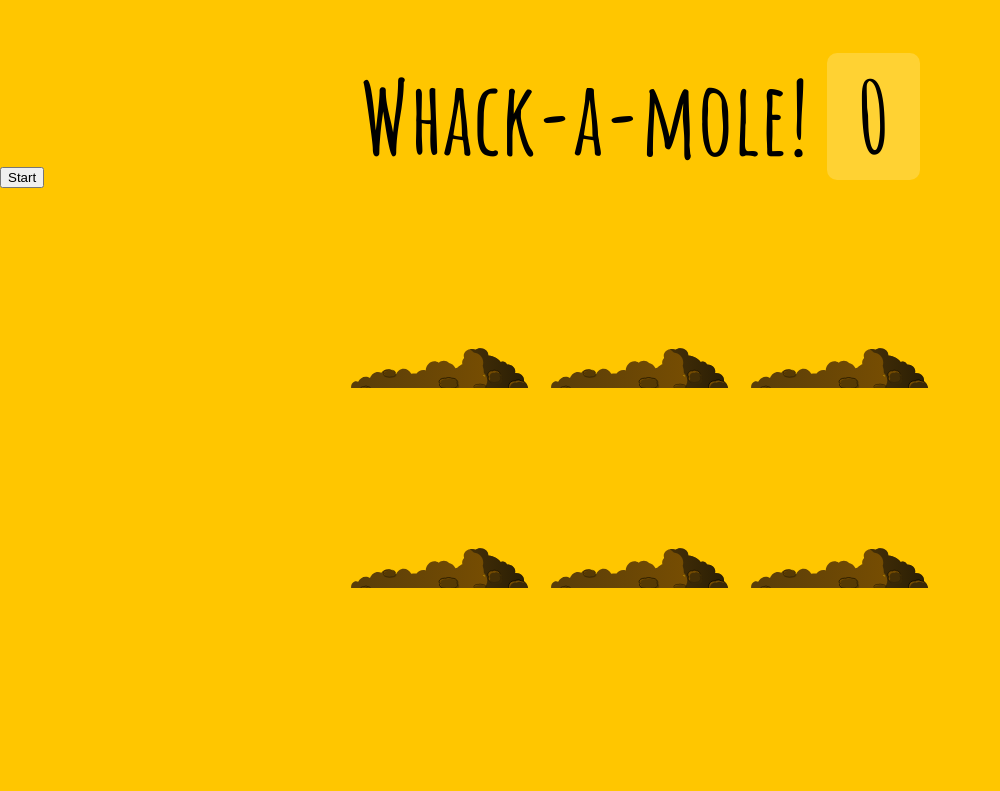
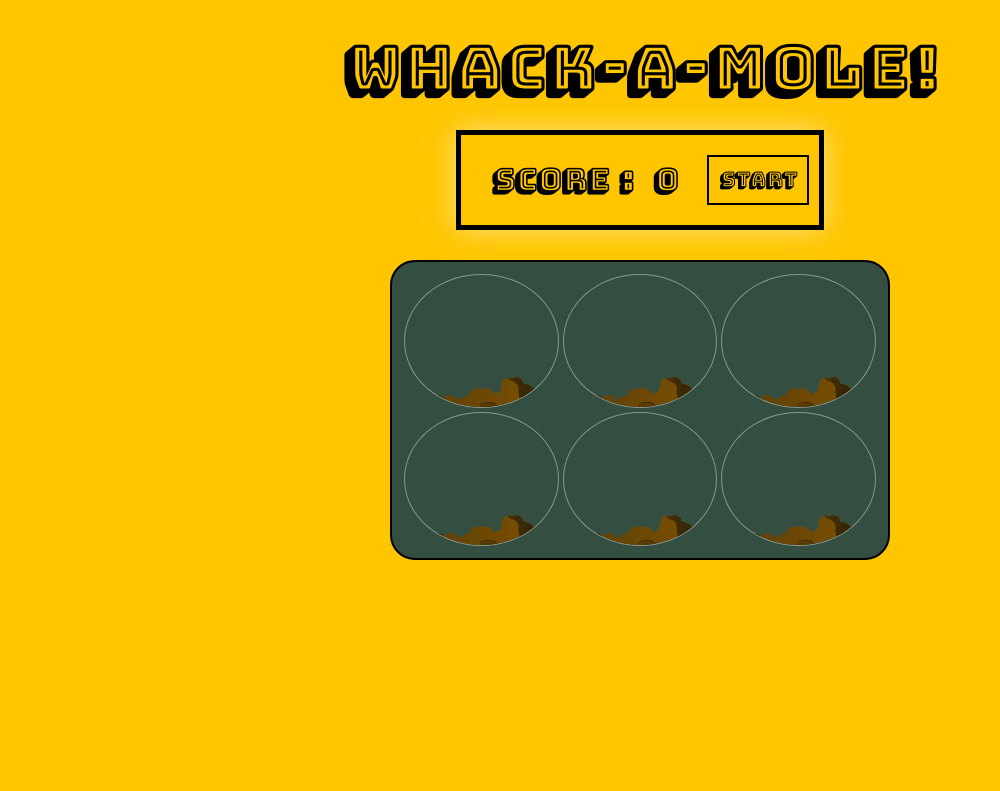
Before and after one commit to IrfanEzani/whack-a-mole, a plain HTML site: page index.html in a window 1280 px wide. Shown: the whole page, without its empty margins (0-1000 px from the left). Drawn offline with Linux system fonts and the light colour scheme.

Commit message:
css design update. replace js file to app.js

```diff
--- /dev/null
+++ b/app.js
@@ -0,0 +1,52 @@
+const holes = document.querySelectorAll('.hole');
+const scoreBoard = document.querySelector('.score');
+const moles = document.querySelectorAll('.mole');
+let lastHole;
+let timeUp = false;
+let score = 0;
+let gameTime = 60000;
+
+function randomTime(min, max) {
+  return Math.floor(Math.random() * (max- min) + min);
+}
+
+function randomHole(holes) {
+  const idx = Math.floor(Math.random() * holes.length)
+  const hole = holes[idx]
+
+  if (hole === lastHole) {
+    return randomHole(holes)
+  }
+  lastHole = hole;
+  return hole;
+}
+
+function peep() {
+  const time = randomTime(200, 800);
+  const hole = randomHole(holes);
+
+  hole.classList.add('up')
+
+  setTimeout(() => {
+    hole.classList.remove('up')
+    if (!timeUp) peep()
+  }, time)
+}
+
+function start() {
+  scoreBoard.textContent = 0;
+  score = 0;
+  timeUp = false;
+  peep();
+  setTimeout(() => timeUp = true, gameTime)
+}
+
+function bonk(e) {
+  if (!e.isTrusted) return;
+  score++;
+  scoreBoard.textContent = score;
+}
+
+moles.forEach((mole) => {
+  mole.addEventListener('click', bonk)
+});
--- a/index.html
+++ b/index.html
@@ -3,13 +3,17 @@
 <head>
   <meta charset="UTF-8">
   <title>Whack A Mole!</title>
-  <link href='https://fonts.googleapis.com/css?family=Amatic+SC:400,700' rel='stylesheet' type='text/css'>
+  <link href="https://fonts.googleapis.com/css2?family=Bungee+Shade&display=swap" rel="stylesheet">
   <link rel="stylesheet" href="style.css">
 </head>
 <body>
 
-  <h1>Whack-a-mole! <span class="score">0</span></h1>
-  <button type="button" name="button" onclick="start()">Start</button>
+  <h1>Whack-a-mole!</h1>
+  <div class="container">
+    <h3>Score : <span class="score">0</span></h3>
+    <button type="button" name="button" onclick="start()">Start</button>
+
+  </div>
   <div class="game">
     <div class="hole hole1">
       <div class="mole"></div>
@@ -31,62 +35,7 @@
     </div>
   </div>
 
-<script>
-  const holes = document.querySelectorAll('.hole');
-  const scoreBoard = document.querySelector('.score');
-  const moles = document.querySelectorAll('.mole');
-  let lastHole;
-  let timeUp = false;
-  let score = 0;
-  let gameTime = 60000;
-
-  function randomTime(min, max) {
-    return Math.floor(Math.random() * (max- min) + min);
-  }
-
-  function randomHole(holes) {
-    const idx = Math.floor(Math.random() * holes.length)
-    const hole = holes[idx]
-
-    if (hole === lastHole) {
-      return randomHole(holes)
-    }
-    lastHole = hole;
-    return hole;
-  }
-
-  function peep() {
-    const time = randomTime(200, 1000);
-    const hole = randomHole(holes);
-
-    hole.classList.add('up')
-
-    setTimeout(() => {
-      hole.classList.remove('up')
-      if (!timeUp) peep()
-    }, time)
-  }
-
-  function start() {
-    scoreBoard.textContent = 0;
-    score = 0;
-    timeUp = false;
-    peep();
-    setTimeout(() => timeUp = true, gameTime)
-  }
-
-  function bonk(e) {
-    if (!e.isTrusted) return;
-    score++;
-    scoreBoard.textContent = score;
-  }
-
-  moles.forEach((mole) => {
-    mole.addEventListener('click', bonk)
-  });
-
-
-</script>
+<script src="app.js" charset="utf-8"></script>
 
 </body>
 </html>
--- a/style.css
+++ b/style.css
@@ -2,6 +2,7 @@ html {
   box-sizing: border-box;
   font-size: 10px;
   background: #ffc600;
+  overflow: hidden;
 }
 
 *, *:before, *:after {
@@ -9,41 +10,87 @@ html {
 }
 
 body {
+  display: flex;
+  flex-direction: column;
+  justify-content: center;
+  align-items: center;
   padding: 0;
-  margin: 0;
-  font-family: 'Amatic SC', cursive;
+  margin: 2rem 0;
+  font-family: 'Bungee Shade', cursive;
 }
 
 h1 {
   text-align: center;
-  font-size: 10rem;
+  font-size: 6rem;
   line-height: 1;
-  margin-bottom: 0;
+  margin: 2rem 0 1rem 0;
 }
 
-h2 {
+
+h3 {
+  text-align: center;
+  line-height: 1;
+  margin: 0 1rem;
+  padding: 1rem;
   font-size: 3rem;
 }
 
+button {
+  height: 50px;
+  padding: 10px;
+  line-height: 1;
+  background: none;
+  outline: none;
+  border: black 2px solid;
+  font-family: 'Bungee Shade', cursive;
+  font-weight: bold;
+  text-align: center;
+  font-size: 2rem;
+  transition: 0.5s ease;
+}
+
+button:hover {
+  background: white;
+  cursor: pointer;
+}
+
+.container {
+  display: flex;
+  height: 100px;
+  min-width: 300px;
+  margin: 2rem 0 1rem 0;
+  padding: 0 1rem;
+  border : 5px solid black;
+  box-shadow: 0 0  25px rgba(255, 255, 255, 0.5);
+  justify-content: center;
+  align-items: center;
+}
+
 .score {
-  background: rgba(255,255,255,0.2);
-  padding: 0 3rem;
-  line-height: 1;
+  padding:0 1rem;
   border-radius: 1rem;
 }
 
 .game {
-  width: 600px;
-  height: 400px;
+  min-width: 500px;
+  min-height: 300px;
   display: flex;
   flex-wrap: wrap;
-  margin: 0 auto;
+  margin: 2rem 0 0 0;
+  border: 2px solid black;
+  border-radius: 25px;
+  padding: 1rem;
+  background: rgb(52, 79, 65);
 }
 
 .hole {
-  flex: 1 0 33.33%;
+  flex: 1 0 25%;
   overflow: hidden;
   position: relative;
+  border: 1px solid rgba(255, 255, 255, 0.4);
+  margin: 2px 2px;
+  border-radius: 50%;
+
 }
 
 .hole:after {
```
